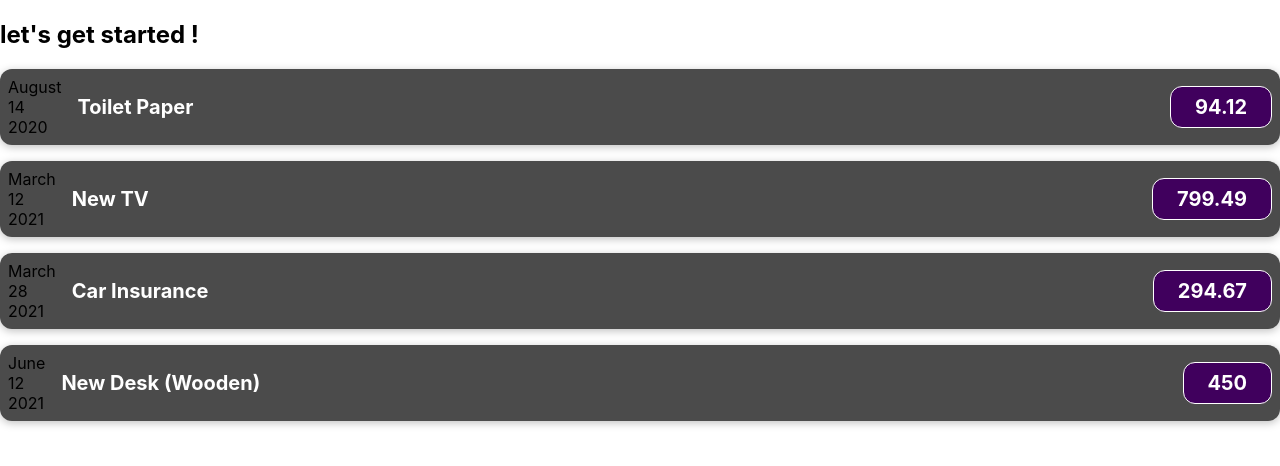
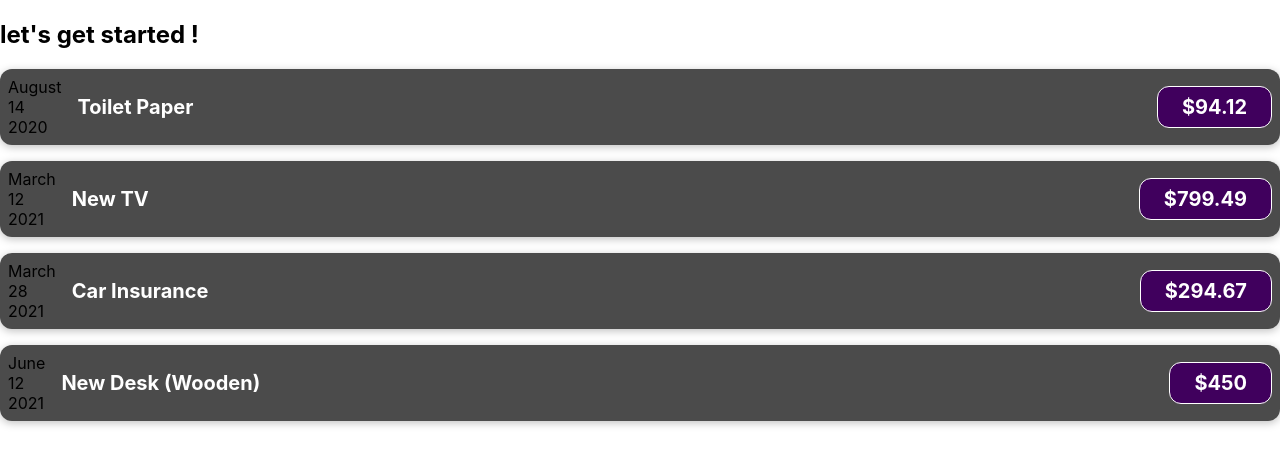
Before and after one commit to MinaLMG/expenses-tracker-with-react, a React (Create React App) app: page / in a window 1280 px wide. Shown: the top 466 px of the page. Built offline with nearby package versions, Linux system fonts and the light colour scheme.

Commit message:
separated the ExpenseDate into a separate component

```diff
--- /dev/null
+++ b/src/components/ExpenseDate.js
@@ -0,0 +1,13 @@
+function ExpenseDate(props) {
+  const month = props.date.toLocaleString("en-US", { month: "long" });
+  const day = props.date.toLocaleString("en-US", { day: "2-digit" });
+  const year = props.date.getFullYear();
+  return (
+    <div>
+      <div>{month}</div>
+      <div>{day}</div>
+      <div>{year}</div>
+    </div>
+  );
+}
+export default ExpenseDate;
--- a/src/components/ExpenseItem.js
+++ b/src/components/ExpenseItem.js
@@ -1,18 +1,12 @@
+import ExpenseDate from "./ExpenseDate";
 import "./ExpenseItem.css";
 function ExpenseItem(props) {
-  const month = props.date.toLocaleString("en-US", { month: "long" });
-  const day = props.date.toLocaleString("en-US", { day: "2-digit" });
-  const year = props.date.getFullYear();
   return (
     <div className="expense-item">
-      <div>
-        <div>{month}</div>
-        <div>{day}</div>
-        <div>{year}</div>
-      </div>
+      <ExpenseDate date={props.date}></ExpenseDate>
       <div className="expense-item__description">
         <h2>{props.title}</h2>
-        <div className="expense-item__price">{props.amount}</div>
+        <div className="expense-item__price">${props.amount}</div>
       </div>
     </div>
   );
```
